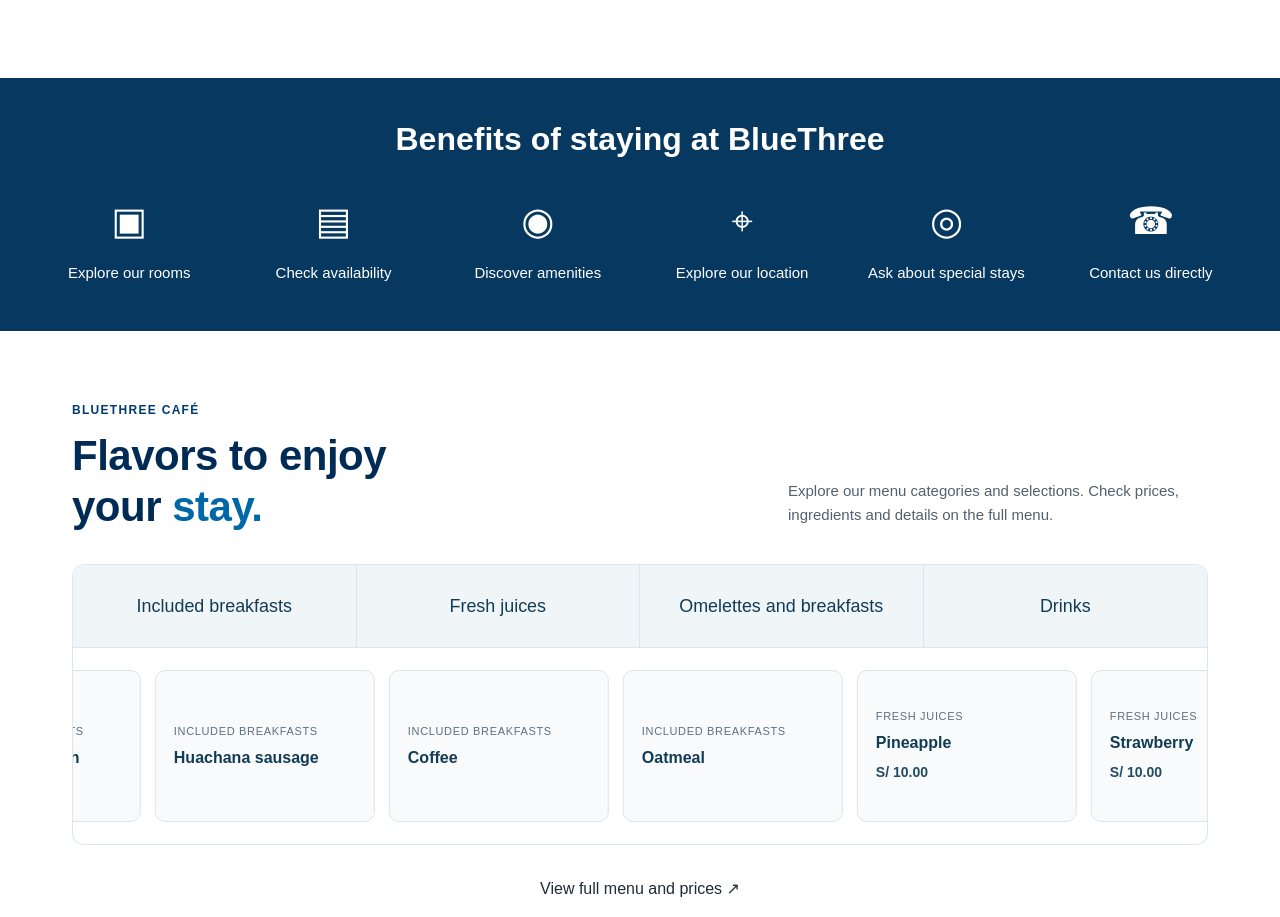
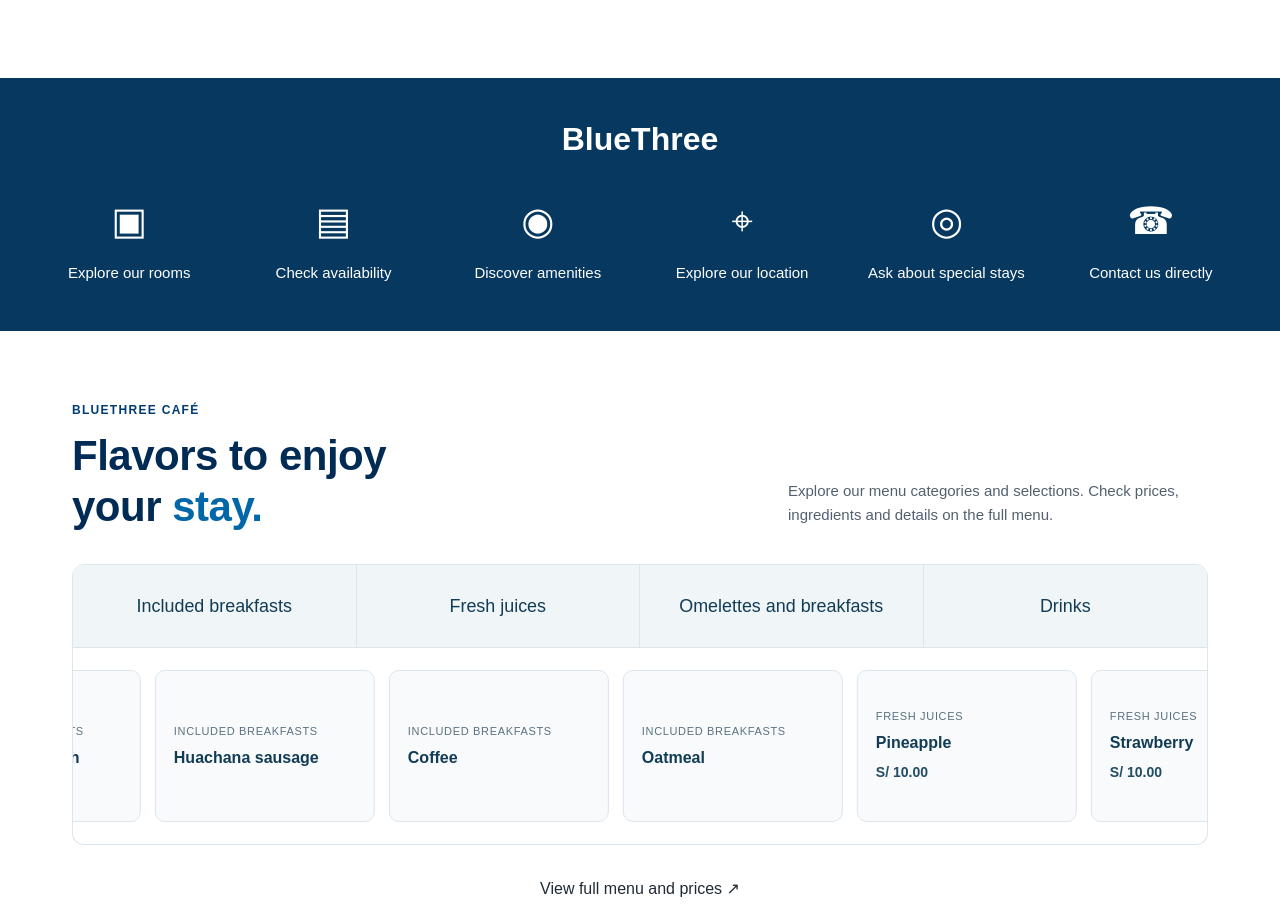
Before and after one commit to camilogomez17/hotelBlueThree, a Next.js app: page /en in a window 1280 px wide. Shown: the part 2680-3597 px from the top of the page. Built offline with nearby package versions, Linux system fonts and the light colour scheme.

Commit message:
Rename homepage guest section to BlueThree

```diff
--- a/app/en/page.tsx
+++ b/app/en/page.tsx
@@ -211,7 +211,7 @@ export default function Home() {
         <div className="room-more"><a className="room-explore-button" href="/en/habitaciones">Explore all rooms</a></div>
       </section>
 
-      <section className="bluethree-benefits" aria-labelledby="bluethree-benefits-title"><div className="bluethree-benefits-inner"><h2 id="bluethree-benefits-title">Benefits of staying at BlueThree</h2><ul className="bluethree-benefits-list"><li><a href="/en/habitaciones"><span className="bluethree-benefit-icon" aria-hidden="true">▣</span><span>Explore our rooms</span></a></li><li><a href="/en/contacto"><span className="bluethree-benefit-icon" aria-hidden="true">▤</span><span>Check availability</span></a></li><li><a href="/en/servicios"><span className="bluethree-benefit-icon" aria-hidden="true">◉</span><span>Discover amenities</span></a></li><li><a href="/en/ubicacion"><span className="bluethree-benefit-icon" aria-hidden="true">⌖</span><span>Explore our location</span></a></li><li><a href="/en/contacto"><span className="bluethree-benefit-icon" aria-hidden="true">◎</span><span>Ask about special stays</span></a></li><li><a href="/en/contacto"><span className="bluethree-benefit-icon" aria-hidden="true">☎</span><span>Contact us directly</span></a></li></ul></div></section>
+      <section className="bluethree-benefits" aria-labelledby="bluethree-benefits-title"><div className="bluethree-benefits-inner"><h2 id="bluethree-benefits-title">BlueThree</h2><ul className="bluethree-benefits-list"><li><a href="/en/habitaciones"><span className="bluethree-benefit-icon" aria-hidden="true">▣</span><span>Explore our rooms</span></a></li><li><a href="/en/contacto"><span className="bluethree-benefit-icon" aria-hidden="true">▤</span><span>Check availability</span></a></li><li><a href="/en/servicios"><span className="bluethree-benefit-icon" aria-hidden="true">◉</span><span>Discover amenities</span></a></li><li><a href="/en/ubicacion"><span className="bluethree-benefit-icon" aria-hidden="true">⌖</span><span>Explore our location</span></a></li><li><a href="/en/contacto"><span className="bluethree-benefit-icon" aria-hidden="true">◎</span><span>Ask about special stays</span></a></li><li><a href="/en/contacto"><span className="bluethree-benefit-icon" aria-hidden="true">☎</span><span>Contact us directly</span></a></li></ul></div></section>
 
       <section className="home-dining-section section-wrap" id="gastronomia">
         <div className="section-heading"><div><p className="eyebrow">BLUETHREE CAFÉ</p><h2>Flavors to enjoy<br/>your <em>stay.</em></h2></div><p>Explore our menu categories and selections. Check prices, ingredients and details on the full menu.</p></div>
```
